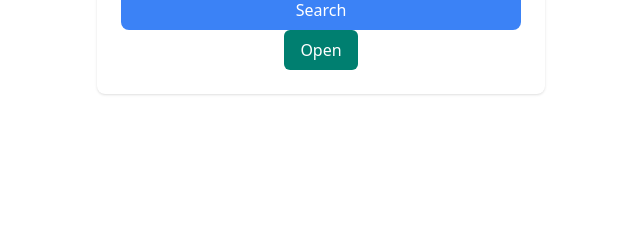
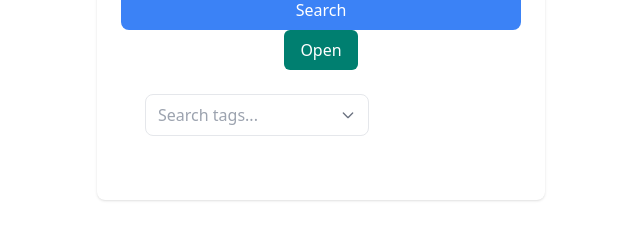
Before and after one commit to sudanbasyal/notes-app, a React (Vite) app: page / in a window 1280 px wide. Shown: the part 340-566 px from the top of the page, without its empty margins (319-959 px from the left). Built offline with nearby package versions, Linux system fonts and the light colour scheme.

Commit message:
feat: add multi select combo-box

```diff
--- a/src/App.tsx
+++ b/src/App.tsx
@@ -7,13 +7,23 @@ import Button from "./components/ui/Button";
 import { PlusIcon, Search } from "lucide-react";
 import TextField from "./components/ui/TextField";
 import Modal from "./components/ui/Modal";
+import { MultiSelect } from "./components/ui/MultiSelect";
 
 const validationSchema = Yup.object({
   search: Yup.string().required("Search is required"),
 });
 function App() {
   const [openModal, setOpenModal] = useState(false);
-
+const tagItems = [
+  { id: 1, label: "Family", color: "bg-pink-500" },
+  { id: 2, label: "Tasks", color: "bg-purple-500" },
+  { id: 3, label: "Personal", color: "bg-green-500" },
+  { id: 4, label: "Meetings", color: "bg-cyan-500" },
+  { id: 5, label: "Shopping", color: "bg-teal-500" },
+  { id: 6, label: "Planning", color: "bg-orange-500" },
+  { id: 7, label: "Travel", color: "bg-blue-500" },
+];
+const [selectedTags, setSelectedTags] = useState<typeof tagItems>([]);
   return (
     <div className="App">
       <h1 className="text-3xl font-bold underline text-blue-500">
@@ -72,6 +82,26 @@ function App() {
           <p className="mb-4">This is the modal content.</p>
           <Button text="Close" onClick={() => setOpenModal(false)} />
         </Modal>
+        <div className="p-6 space-y-4">
+      <MultiSelect
+        items={tagItems}
+        placeholder="Search tags..."
+        onChange={(items) => setSelectedTags(items)}
+      />
+
+      {/* Display selected tags as chips */}
+      <div className="flex gap-2 flex-wrap">
+        {selectedTags.map((tag) => (
+          <span
+            key={tag.id}
+            className="flex items-center gap-1 px-2 py-0.5 bg-gray-200 rounded-full text-sm"
+          >
+            <span className={`w-2.5 h-2.5 rounded-full ${tag.color}`} />
+            {tag.label}
+          </span>
+        ))}
+      </div>
+    </div>
       </div>
     </div>
   );
--- /dev/null
+++ b/src/components/ui/MultiSelect.tsx
@@ -0,0 +1,124 @@
+import React, { useState, useRef, useEffect } from "react";
+
+type MenuItem = {
+  id: number;
+  label: string;
+  color: string; // Tailwind color classes
+};
+
+type MultiSelectProps = {
+  items: MenuItem[];
+  placeholder?: string;
+  onChange?: (selected: MenuItem[]) => void;
+};
+
+export const MultiSelect: React.FC<MultiSelectProps> = ({
+  items,
+  placeholder = "Select...",
+  onChange,
+}) => {
+  const [selected, setSelected] = useState<MenuItem[]>([]);
+  const [search, setSearch] = useState("");
+  const [open, setOpen] = useState(false);
+  const ref = useRef<HTMLDivElement>(null); // Ref for outside click
+
+  const filteredItems = items.filter((item) =>
+    item.label.toLowerCase().includes(search.toLowerCase())
+  );
+
+  const toggleSelect = (item: MenuItem) => {
+    let newSelected;
+    if (selected.find((s) => s.id === item.id)) {
+      newSelected = selected.filter((s) => s.id !== item.id);
+    } else {
+      newSelected = [...selected, item];
+    }
+    setSelected(newSelected);
+    onChange?.(newSelected);
+  };
+
+  const isSelected = (id: number) => selected.some((s) => s.id === id);
+
+  // Close on outside click
+  useEffect(() => {
+    const handleClickOutside = (e: MouseEvent) => {
+      if (ref.current && !ref.current.contains(e.target as Node)) {
+        setOpen(false);
+      }
+    };
+    document.addEventListener("mousedown", handleClickOutside);
+    return () => {
+      document.removeEventListener("mousedown", handleClickOutside);
+    };
+  }, []);
+
+  return (
+    <div ref={ref} className="relative w-56">
+      {/* Trigger */}
+      <div
+        onClick={() => setOpen((prev) => !prev)}
+        className="border rounded-lg px-3 py-2 flex items-center justify-between cursor-pointer bg-white"
+      >
+
+        <span className="text-gray-400">{placeholder}</span>
+        <svg
+          className={`w-4 h-4 text-gray-500 transition-transform ${
+            open ? "rotate-180" : ""
+          }`}
+          fill="none"
+          stroke="currentColor"
+          strokeWidth={2}
+          viewBox="0 0 24 24"
+        >
+          <path strokeLinecap="round" strokeLinejoin="round" d="M19 9l-7 7-7-7" />
+        </svg>
+      </div>
+
+      {/* Dropdown */}
+      {open && (
+        <div className="absolute top-full left-0 mt-1 w-full border rounded-lg shadow bg-white z-10">
+          <input
+            type="text"
+            placeholder="Search..."
+            value={search}
+            onChange={(e) => setSearch(e.target.value)}
+            className="w-full px-3 py-2 rounded-lg outline-none"
+          />
+          <div className="w-full border border-gray-100"/>
+          <ul className="max-h-40 overflow-auto">
+            {filteredItems.map((item) => (
+              <li
+                key={item.id}
+                onClick={() => toggleSelect(item)}
+                className="flex items-center justify-between px-3 py-2 cursor-pointer hover:bg-gray-100"
+              >
+                <div className="flex items-center gap-2">
+                  <span className={`w-3 h-3 rounded-full ${item.color}`} />
+                  {item.label}
+                </div>
+                {isSelected(item.id) && (
+                  <svg
+                    className="w-4 h-4 text-gray-600"
+                    fill="none"
+                    stroke="currentColor"
+                    strokeWidth={2}
+                    viewBox="0 0 24 24"
+                  >
+                    <path
+                      strokeLinecap="round"
+                      strokeLinejoin="round"
+                      d="M5 13l4 4L19 7"
+                    />
+                  </svg>
+                )}
+              </li>
+            ))}
+            {filteredItems.length === 0 && (
+              <li className="px-3 py-2 text-gray-400">No results</li>
+            )}
+          </ul>
+        </div>
+      )}
+    </div>
+  );
+};
```
